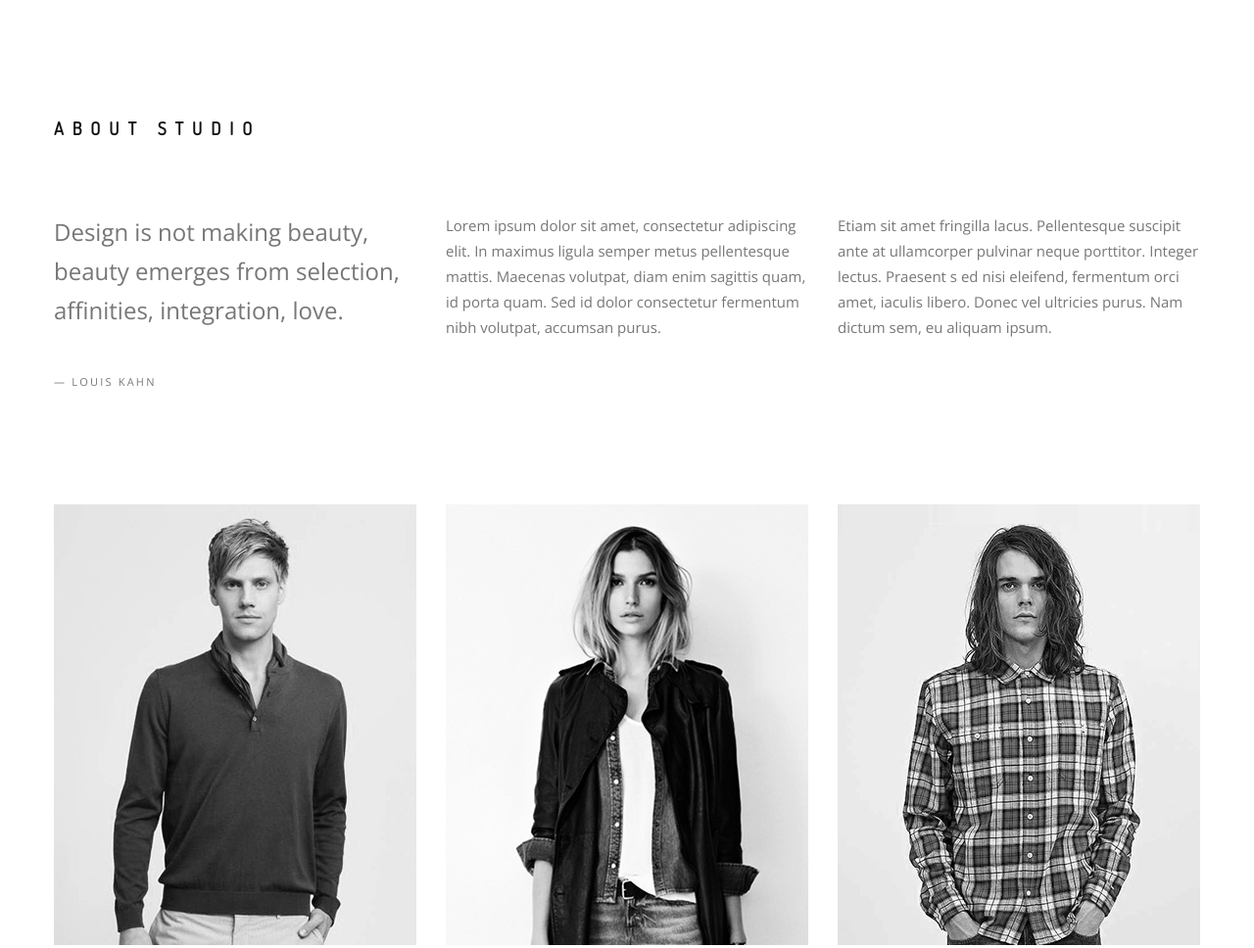
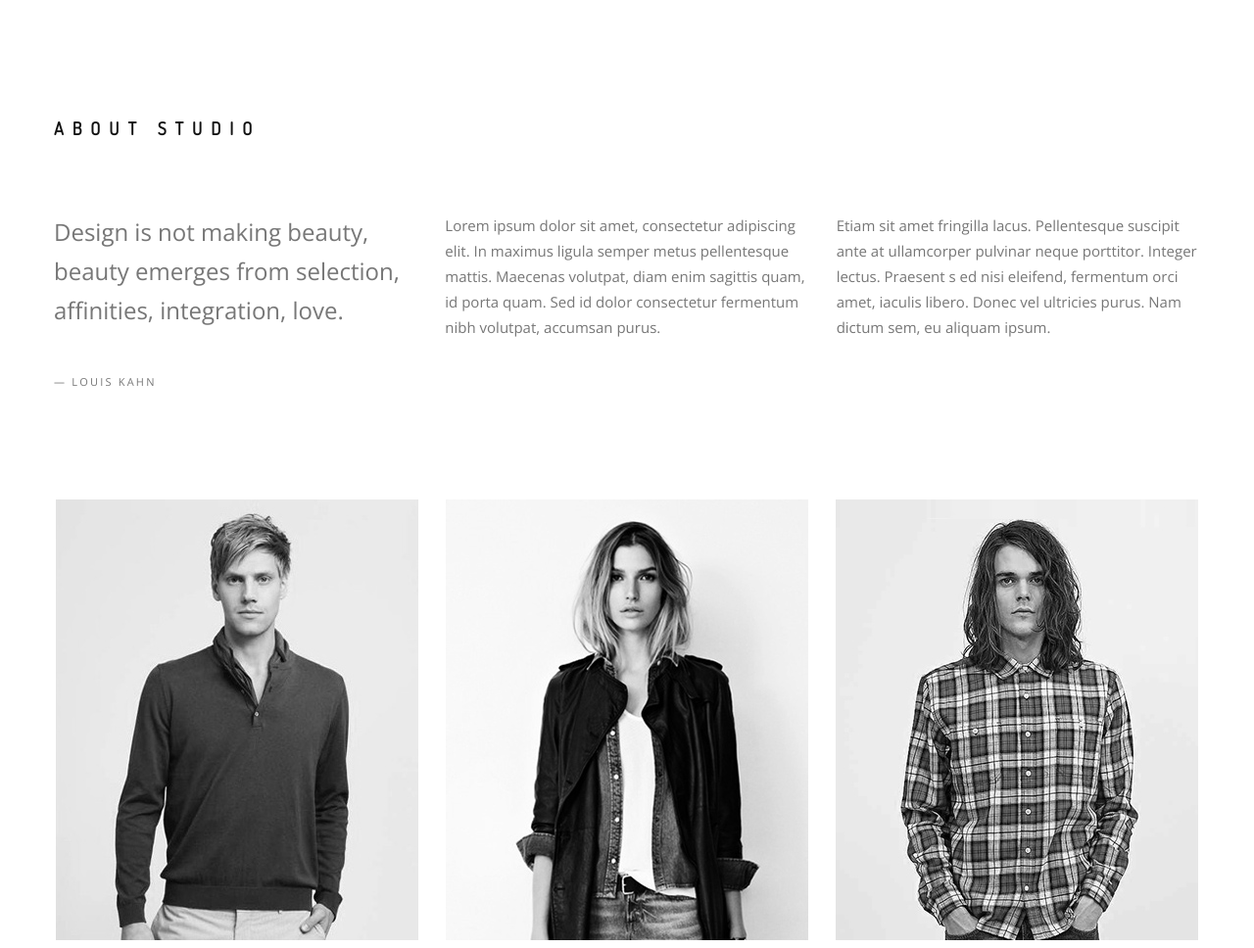
Before and after one commit to Yur4ik123/my_first_landing_page, a plain HTML site: page index.html in a window 1280 px wide. Shown: the part 820-1788 px from the top of the page at 98% size. Drawn offline with nearby package versions, Linux system fonts and the light colour scheme.

Commit message:
about-studio update
блок переделан на flexbox

```diff
--- a/css/style.css
+++ b/css/style.css
@@ -191,6 +191,8 @@ blockquote span {
 
 .about-studio {
   border-bottom: 2px solid rgba(19, 19, 19, 0.08);
+display: flex;
+justify-content: center;
 
 }
 
@@ -1131,6 +1133,33 @@ margin-bottom: 28px;
 .banner img{
  margin-top: -30px;
 }
+
+/* Flex */
+.container-flex{
+  display: flex;
+  justify-content: center;
+  width: 1170px;
+  flex-wrap: wrap;
+  overflow: hidden;
+}
+.title-flex{
+  display: flex;
+  width: 100%;
+}
+.row-flex{
+  display: flex;
+  margin-bottom: 100px;
+}
+.col-flex{
+  margin-right: 28px;
+}
+.col-flex:last-child{
+  margin-right: 0;
+}
+.item{
+  width: 370px;
+  height: 450px;
+}
 /* Adaptive */
 
 @media(max-width: 1200px){
@@ -1193,7 +1222,6 @@ margin-bottom: 28px;
 }
 @media(max-width: 991px){
   /* Grid */
-
   .portfolio img {
     width: 100%;
   }
--- a/index.html
+++ b/index.html
@@ -84,10 +84,10 @@
     </div>
 
     <div class="about-studio default-section">
-      <div class="container">
-        <h3 class="title">About studio</h3>
-        <div class="row">
-          <div class="col col-4 col-md-12 col-sm-12">
+      <div class="container-flex">
+        <h3 class="title title-flex">About studio</h3>
+        <div class="row-flex">
+          <div class="col-flex col-4  ">
             <blockquote>
               <p>
                 Design is not making beauty, beauty emerges from selection,
@@ -99,7 +99,7 @@
             </blockquote>
           </div>
 
-          <div class="col col-4 col-md-6 col-sm-12">
+          <div class="col-flex col-4  ">
             <blockquote>
               <p class="default-text">
                 Lorem ipsum dolor sit amet, consectetur adipiscing elit.
@@ -110,7 +110,7 @@
               </p>
             </blockquote>
           </div>
-          <div class="col col-4 col-md-6 col-sm-12">
+          <div class="col-flex col-4 ">
             <blockquote>
               <p class="default-text">
                 Etiam sit amet fringilla lacus. Pellentesque suscipit ante at
@@ -121,8 +121,8 @@
             </blockquote>
           </div>
         </div>
-        <div class="row">
-          <div class="col col-4 col-md-12">
+        <div class="row-flex">
+          <div class="col-flex col-4 col-md-12">
             <div class="item">
               <div class="item-photo">
                 <div class="container-for-flip item-front">
@@ -164,7 +164,7 @@
               </div>
             </div>
           </div>
-          <div class="col col-4 col-md-12">
+          <div class="col-flex col-4 col-md-12">
             <div class="item">
               <div class="item-photo">
                 <div class="container-for-flip item-front">
@@ -206,7 +206,7 @@
               </div>
             </div>
           </div>
-          <div class="col col-4 col-md-12">
+          <div class="col-flex col-4 col-md-12">
             <div class="item">
               <div class="item-photo">
                 <div class="container-for-flip item-front">
```
